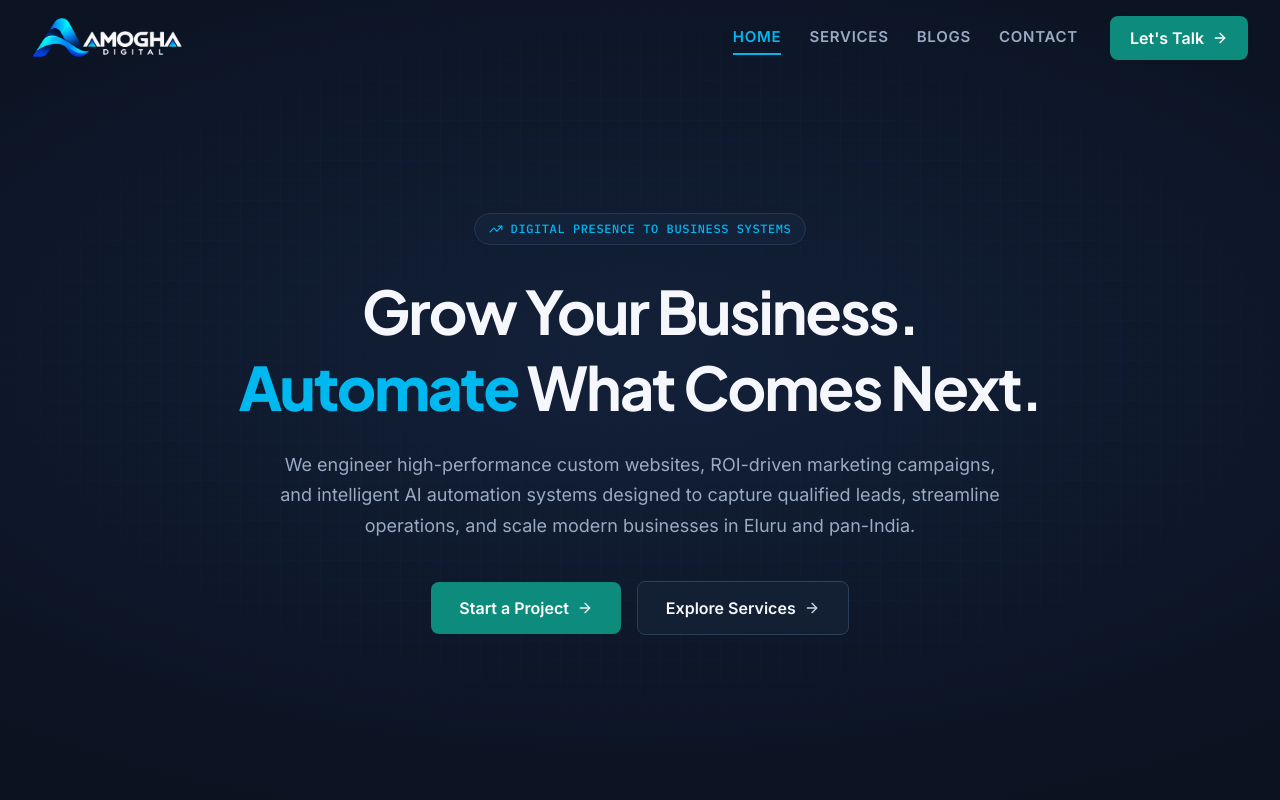
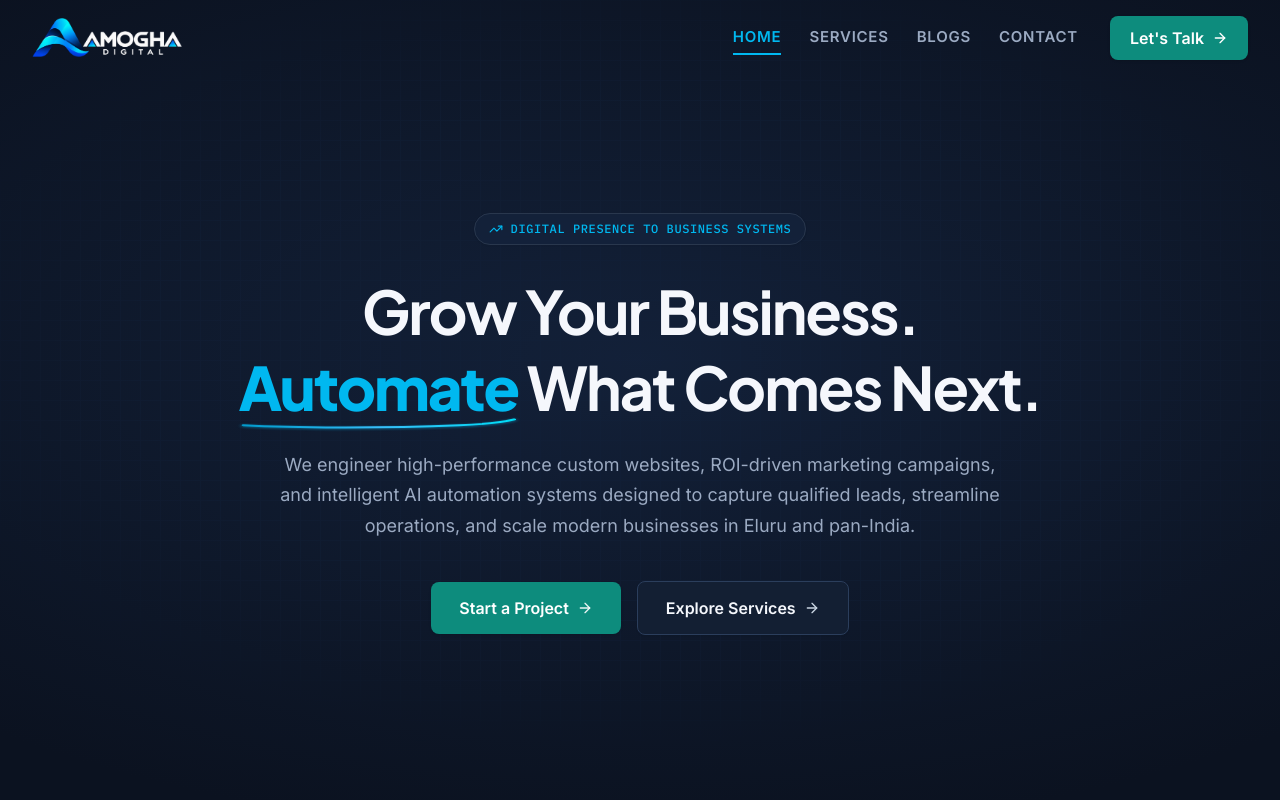
Before and after one commit to sri04552/website-design, a Next.js app: page / in a window 1280 px wide. Shown: the top 800 px of the page. Built offline with nearby package versions, Linux system fonts and the light colour scheme; no server answers.

Commit message:
feat: add bespoke luminous curved underline swoosh under Automate keyword in hero

```diff
--- a/src/app/page.jsx
+++ b/src/app/page.jsx
@@ -82,7 +82,42 @@ export default function HomePage() {
           <h1 className="font-heading text-[32px] sm:text-[44px] lg:text-[60px] font-bold text-[#F5F7FC] leading-[1.14] tracking-tight lg:tracking-[-2px] max-w-4xl">
             <span className="block">Grow Your Business.</span>
             <span className="block mt-1 sm:mt-2">
-              <span className="text-[#00B8F0] font-extrabold">Automate</span> What Comes Next.
+              <span className="relative inline-block text-[#00B8F0] font-extrabold">
+                <span>Automate</span>
+                {/* Pro-level curved underline swoosh with luminous cyan glow */}
+                <svg
+                  viewBox="0 0 260 22"
+                  fill="none"
+                  xmlns="http://www.w3.org/2000/svg"
+                  className="absolute -bottom-1 sm:-bottom-2 left-0 w-full h-[8px] sm:h-[11px] lg:h-[13px] pointer-events-none select-none overflow-visible"
+                  preserveAspectRatio="none"
+                  aria-hidden="true"
+                >
+                  <defs>
+                    <linearGradient id="automate-curve-gradient" x1="0%" y1="0%" x2="100%" y2="0%">
+                      <stop offset="0%" stopColor="#00B8F0" stopOpacity="0.75" />
+                      <stop offset="50%" stopColor="#38BDF8" stopOpacity="1" />
+                      <stop offset="100%" stopColor="#00E5FF" stopOpacity="0.95" />
+                    </linearGradient>
+                  </defs>
+                  {/* Ambient soft glow layer */}
+                  <path
+                    d="M 4 15 C 50 19.5, 130 20.5, 205 15 C 225 13.5, 245 10, 256 5"
+                    stroke="#00B8F0"
+                    strokeWidth="4.5"
+                    strokeLinecap="round"
+                    className="opacity-40 blur-[2px]"
+                  />
+                  {/* Crisp primary curved line */}
+                  <path
+                    d="M 4 14 C 50 18.5, 130 19.5, 205 14 C 225 12.5, 245 9, 256 4"
+                    stroke="url(#automate-curve-gradient)"
+                    strokeWidth="3.2"
+                    strokeLinecap="round"
+                  />
+                </svg>
+              </span>{" "}
+              What Comes Next.
             </span>
           </h1>
 
```
